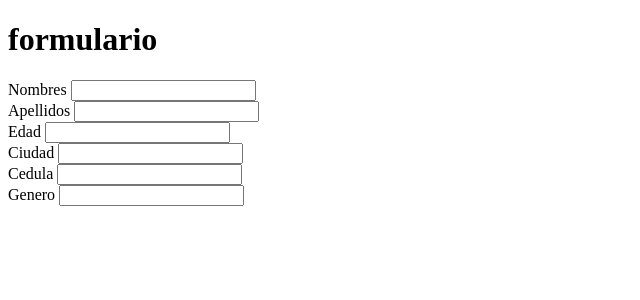
After one commit to andreslimadelpezo/web, a PHP site: page /formulario_estudiantes.php in a window 1280 px wide. The commit adds this page. Shown: the top 300 px of the page, without its empty margins (0-640 px from the left). Run offline with PHP 8.4, Linux system fonts and the light colour scheme.

Commit message:
creando formulario

```diff
--- a/Estudiantes.php
+++ b/Estudiantes.php
@@ -3,7 +3,7 @@ require_once('Conection.php');//importar
 	class Estudiantes extends Conection{
 
 		function listar_estudiantes(){
-		$resultado=$this->con->query('SELECT * FROM estudiantes');
+		$resultado=$this->con->query('SELECT * FROM estudiantes order by est_apellidos');
 		return $resultado->fetch_all(MYSQLI_ASSOC);//
 	 }
 
--- /dev/null
+++ b/formulario_estudiantes.php
@@ -0,0 +1,36 @@
+<!DOCTYPE html>
+<html lang="en">
+<head>
+    <meta charset="UTF-8">
+    <meta name="viewport"content="width-device-width,initial-scale-1.0">
+    <title>Formulario Estudiante</title>
+</head>
+<body>
+	<h1>formulario</h1>
+    <form action="" method="POST">
+    	<label for="est_nombres">Nombres</label>
+    	<input type="text" name="est_apellidos" id="est_nombres">
+    	<br>
+    	<form action="" method="POST">
+    	<label for="est_apellidos">Apellidos</label>
+    	<input type="text" name="est_apellidos" id="est_apellidos">
+    	<br>
+    	<form action="" method="POST">
+    	<label for="est_edad">Edad</label>
+    	<input type="text" name="est_edad" id="est_edad">
+    	<br>
+    	<form action="" method="POST">
+    	<label for="est_ciudad">Ciudad</label>
+    	<input type="text" name="est_ciudad" id="est_ciudad">
+    	<br>
+    	<form action="" method="POST">
+    	<label for="est_cedula">Cedula</label>
+    	<input type="text" name="est_cedula" id="est_cedula">
+    	<br>
+    	<form action="" method="POST">
+    	<label for="est_nombres">Genero</label>
+    	<input type="text" name="est_genero" id="est_genero">
+    	<br>
+    </form>
+</body>
+</html>
```
Also changed, not shown: lista_estudiantes.php (+14 -15 lines), 1 other file.
